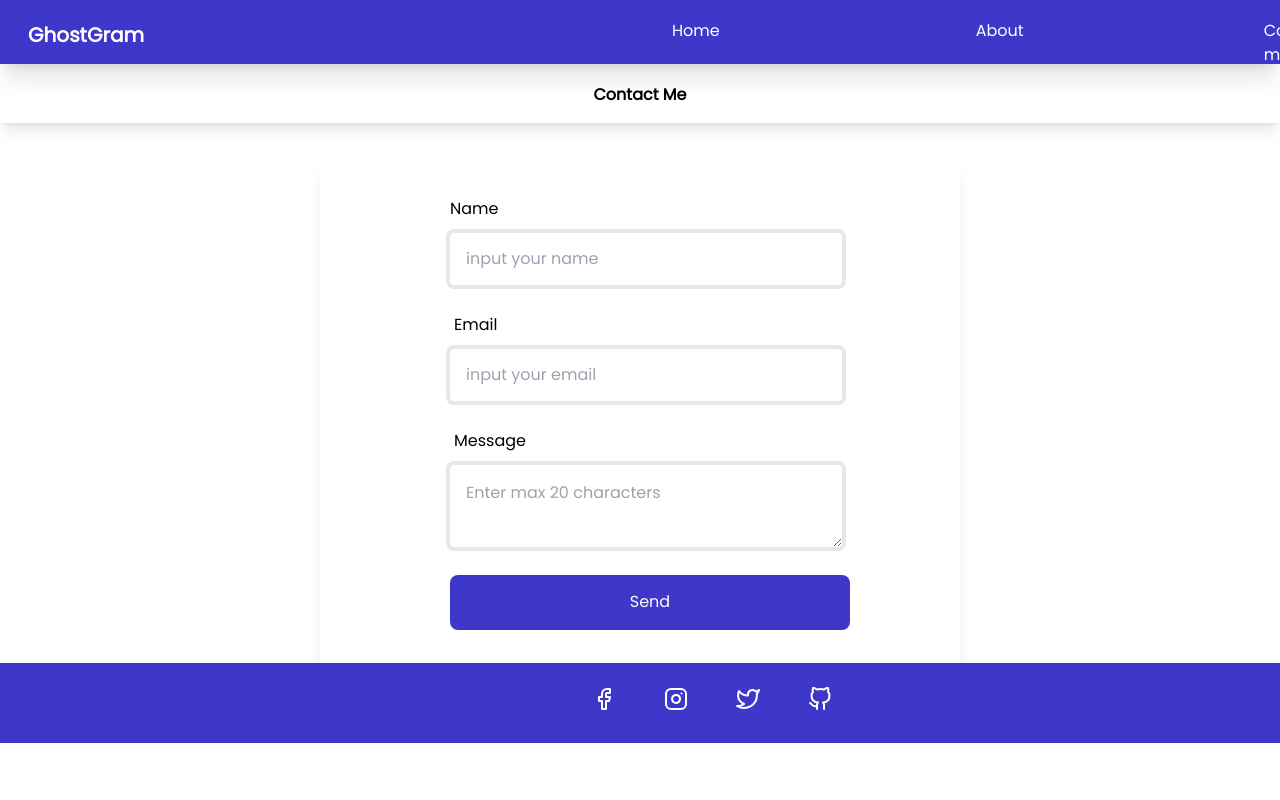
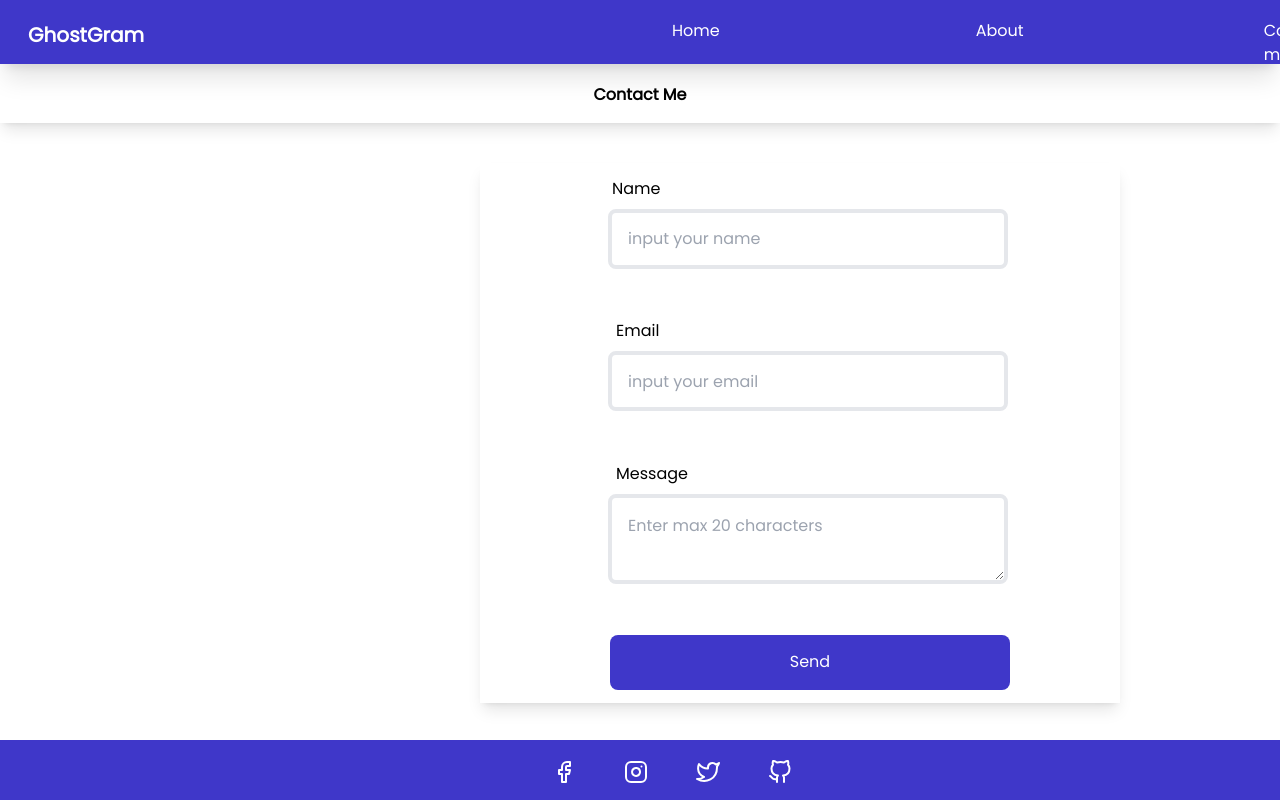
Before and after one commit to divinegodwin/GhostGram, a Next.js app: page /Contact in a window 1280 px wide. Shown: the top 800 px of the page. Built offline with nearby package versions, Linux system fonts and the light colour scheme.

Commit message:
fixed ui for destop

```diff
--- a/app/CommentBody.jsx
+++ b/app/CommentBody.jsx
@@ -65,7 +65,7 @@ const CommentBody = ({post}) => {
 
       <div className=' grid justify-center '>
         <Comment
-          className="w-200px border-2 h-auto rounded-lg "
+          className="w-200px border-2 h-auto rounded-lg comment-box"
           handleCommentChange={(e) => setCommentInput(e.target.value)}
           value={commentInput}
           handleCommentButton={handleCommentButton}
--- a/app/Contact/page.jsx
+++ b/app/Contact/page.jsx
@@ -28,7 +28,7 @@ const Contact = () => {
       </div>
 
       <form className="contact-container grid place-items-center px-4  mt-10 shadow-lg max-w-[90%] h-[450px] ml-4 pl-8 ">
-        <div className="">
+
           <div className="flex flex-col mb-6">
             <label for="name" className="pl-1">
               Name
@@ -73,7 +73,7 @@ const Contact = () => {
               Send
             </button>
           </div>
-        </div>
+
       </form>
 <Footer />
     </>
--- a/app/Posts/page.jsx
+++ b/app/Posts/page.jsx
@@ -108,18 +108,18 @@ function commentClicked (postId){// post id a key to check the current clicked i
         <Navbar />
       </div>
       <div>
-        <div className="mt-[2rem] ml-16">
+        <div className=" mt-[2rem] ml-16">
           <textarea
             onChange={handleChange}
             value={userInput}
-            className="border-2 w-[250px] h-[80px] text-area"
+            className="post-input border-2 w-[250px] h-[80px] text-area"
           ></textarea>
         </div>
 
         <div>
           <button
             onClick={postButton}
-            className="w-[90px] h-[40px] p-2 bg-[#adb5bd] ml-[14rem] rounded-2xl post-btn"
+            className="post-btn w-[90px] h-[40px] p-2 bg-[#adb5bd] ml-[14rem] rounded-2xl post-btn"
           >
             Post
           </button>
--- a/app/comment.jsx
+++ b/app/comment.jsx
@@ -13,7 +13,7 @@ const Comment = ({className, handleCommentChange, value, handleCommentButton}) =
 
         <button
         onClick={handleCommentButton}
-        className='bg-[#3f37c9] w-[100px] h-[40px] text-[#ffff] rounded-lg'>send</button>
+        className='comment-btn bg-[#3f37c9] w-[100px] h-[40px] text-[#ffff] rounded-lg'>send</button>
 
     <div>
 
--- a/app/globals.css
+++ b/app/globals.css
@@ -168,10 +168,10 @@
 }
 
 @media only screen and (min-width:1024px) {
-    .text-area {
+    .post-input {
         width: 45rem;
-        height: 120px;
-        margin-left: 12rem;
+        height: 140px;
+        margin-left: 28rem;
         border-radius: 10px;
         padding: 10px;
     }
@@ -179,7 +179,7 @@
     .post-btn {
         width: 200px;
         height: 80px;
-        margin-left: 49rem;
+        margin-left: 65rem;
     }
 
     .post-div {
@@ -268,7 +268,7 @@
     .explore-btn {
         width: 300px;
         height: 70px;
-        margin-left: 26rem;
+        margin-left: 34rem;
         margin-top: 4rem;
     }
 
@@ -277,7 +277,7 @@
     }
 
     .menu-icon {
-        margin-left: rem;
+        float: right;
     }
 
     .auth-form {
@@ -326,9 +326,8 @@
     }
 
     .contact-container {
-        margin-left: 20rem;
-        justify-content: center;
-        height: 500px;
+        margin-left: 30rem;
+        height: 540px;
         width: 50%;
     }
 
@@ -336,14 +335,26 @@
         width: 400px;
     }
 
-    .send-btn {
+    .send-btn{
         width: 400px;
-        height: 55px;
     }
 
+   .comment-box{
+    width: 400px;
+    height: 60px;
+   }
+
+    .comment-btn{
+        height: 60px;
+    }
+
+
     .footer {
-        padding-left: 37rem;
-        height: 80px;
-        padding-top: 1.5rem;
+       justify-content: center;
+       position: fixed;
+       bottom: 0;
+       height: 60px;
+       padding-top: 20px;
+
     }
 }
```
